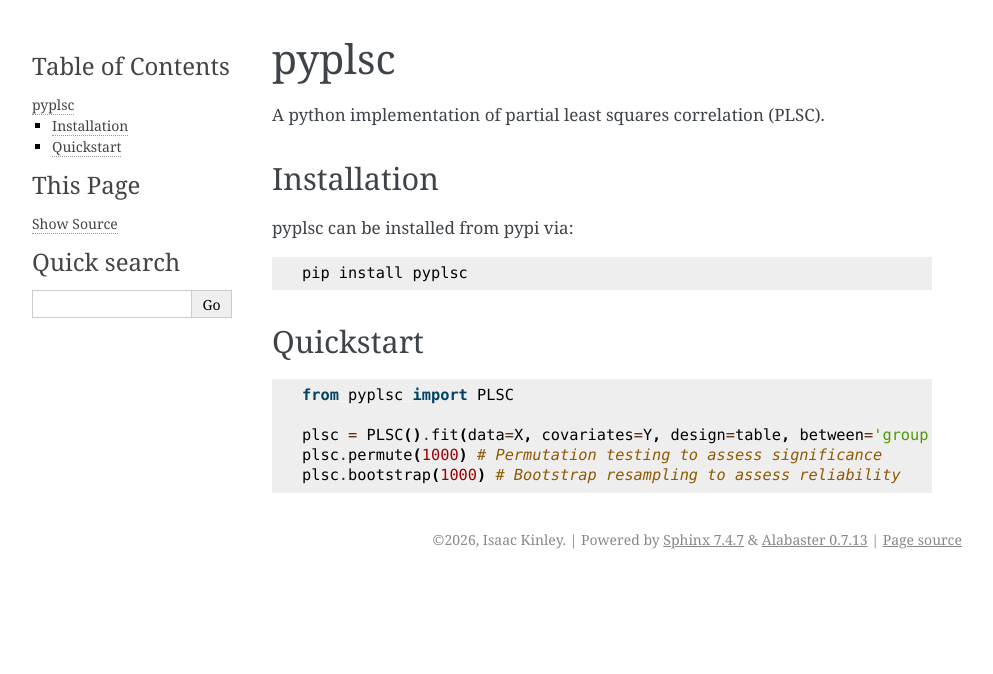
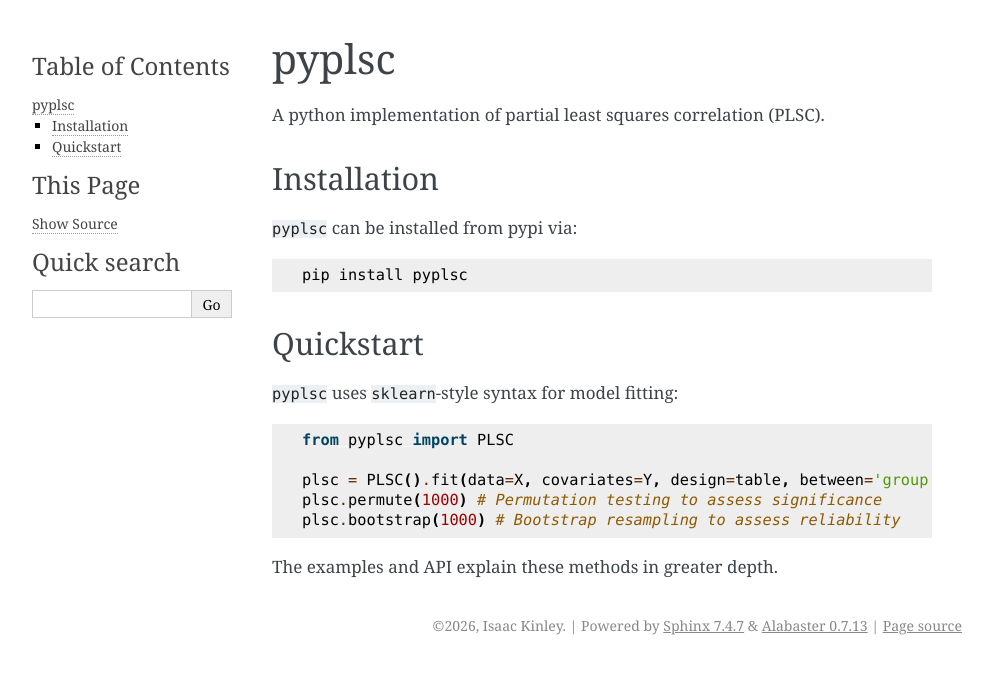
Before and after one commit to kinleyid/pyplsc, a Sphinx documentation site: the page built from docs/source/index.rst, in a window 1280 px wide. Shown: the top 674 px of the page, without its empty margins (148-1141 px from the left). Built offline with Sphinx 7.4.7, drawn with Linux system fonts in a browser that asks for light colours.

Commit message:
Update index.rst

```diff
--- a/docs/source/index.rst
+++ b/docs/source/index.rst
@@ -11,7 +11,7 @@
 Installation
 ------------
 
-pyplsc can be installed from pypi via:
+``pyplsc`` can be installed from pypi via:
 
 .. code-block::
 
@@ -19,6 +19,8 @@
 
 Quickstart
 ----------
+
+``pyplsc`` uses ``sklearn``-style syntax for model fitting:
 
 .. code-block::
 
@@ -28,6 +30,8 @@
    plsc.permute(1000) # Permutation testing to assess significance
    plsc.bootstrap(1000) # Bootstrap resampling to assess reliability
 
+The examples and API explain these methods in greater depth.
+
 .. toctree::
    :maxdepth: 1
    :hidden:
```
